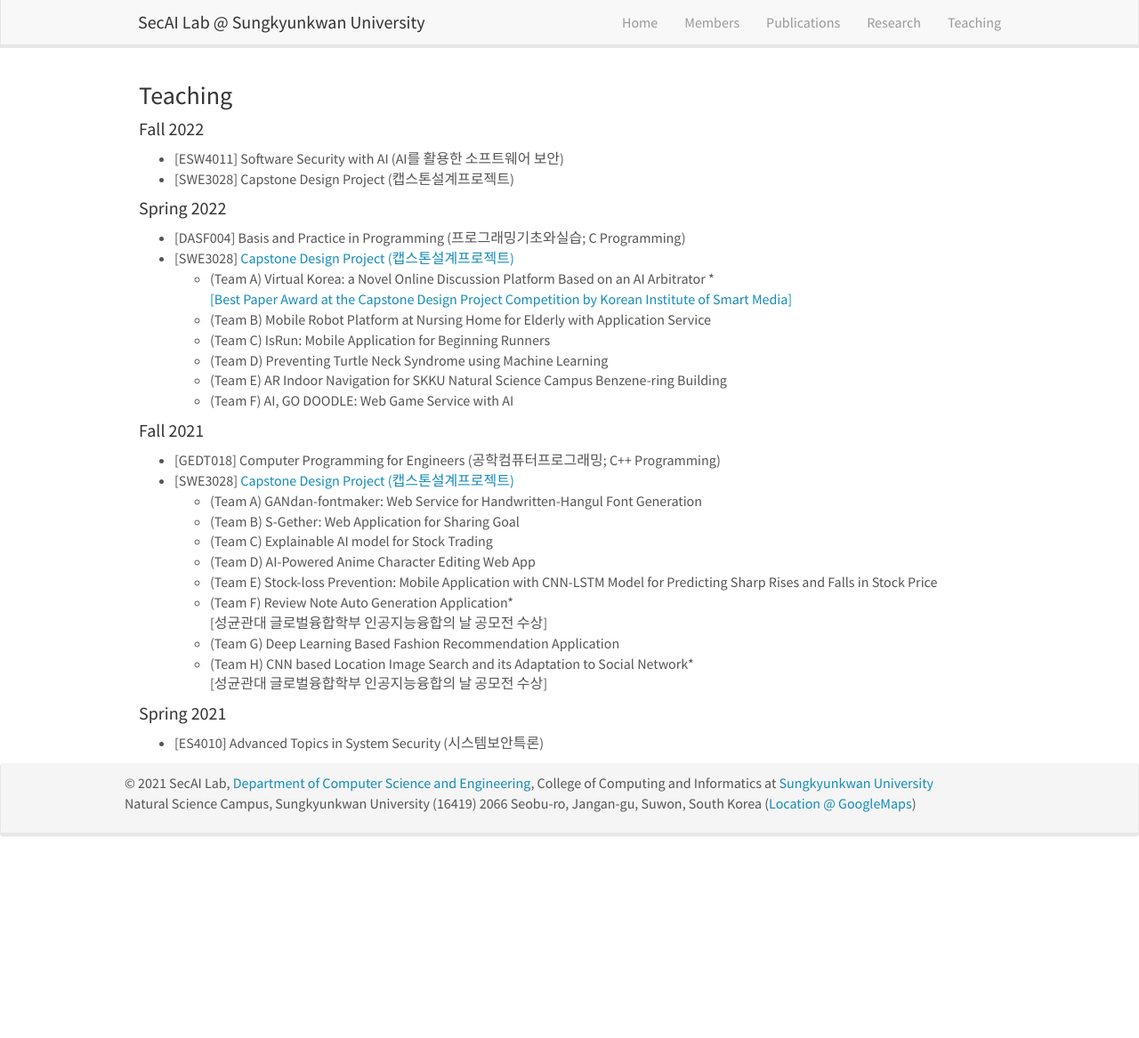
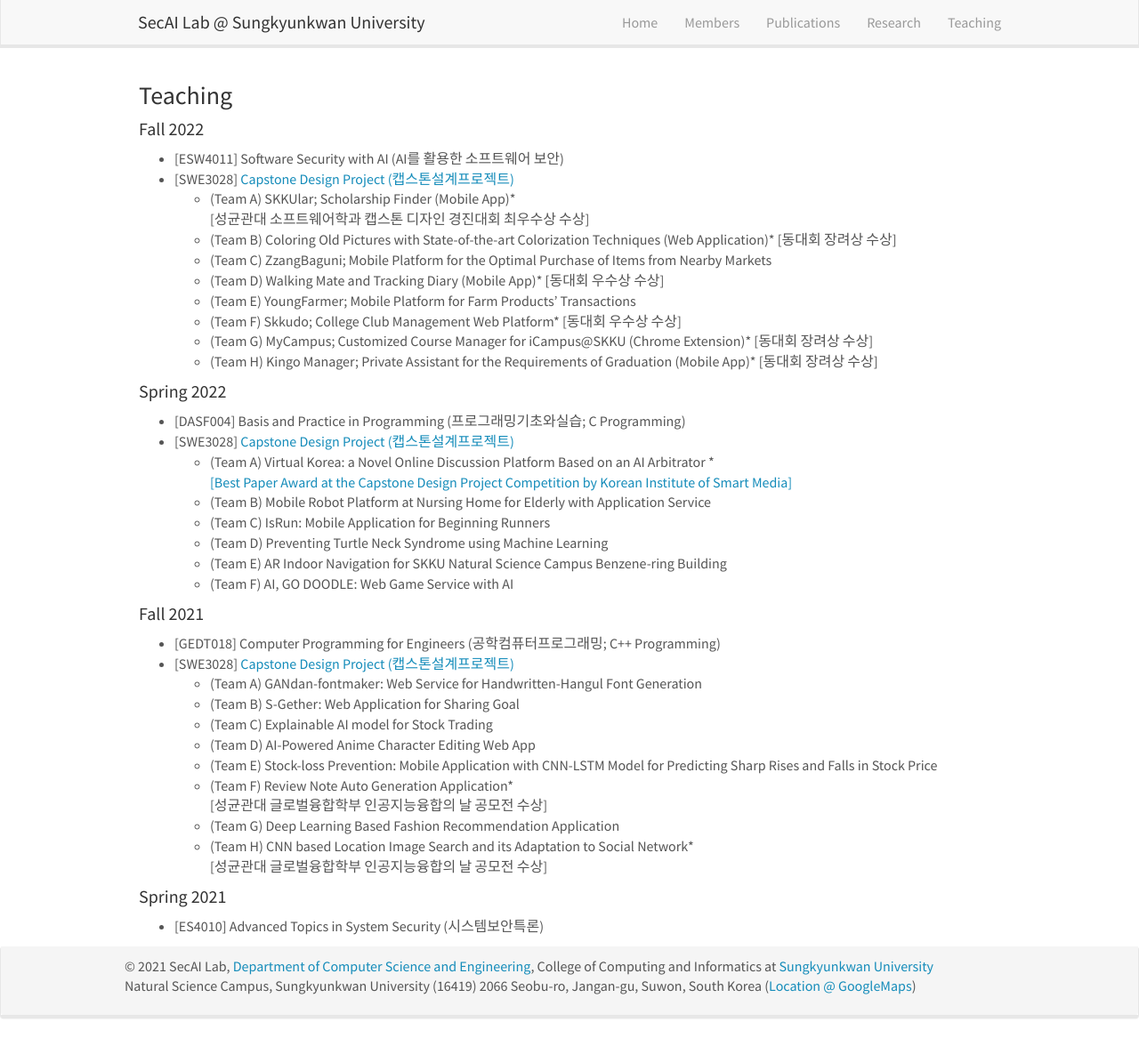
Before and after one commit to SecAI-Lab/secai-lab.github.io, a Jekyll site: the page built from _pages/teaching.md, in a window 1280 px wide and 1167 px high. Shown: the whole window at 89% size. Built offline with Jekyll 4.4.1, drawn with Linux system fonts in a browser that asks for light colours; nearby versions of some CDN libraries.

Commit message:
capstone fall22 updated

```diff
--- a/_pages/teaching.md
+++ b/_pages/teaching.md
@@ -10,7 +10,16 @@ permalink: /teaching/
 
 #### Fall 2022
 * [ESW4011] Software Security with AI (AI를 활용한 소프트웨어 보안)
-* [SWE3028] Capstone Design Project (캡스톤설계프로젝트)
+* [SWE3028] <a href="https://github.com/SecAI-Lab/SWE3028-Fall-2022/" target="_blank">Capstone Design Project (캡스톤설계프로젝트)</a>
+  - (Team A) SKKUlar; Scholarship Finder (Mobile App)* <br>
+    [성균관대 소프트웨어학과 캡스톤 디자인 경진대회 최우수상 수상]
+  - (Team B) Coloring Old Pictures with State-of-the-art Colorization Techniques (Web Application)* [동대회 장려상 수상]
+  - (Team C) ZzangBaguni; Mobile Platform for the Optimal Purchase of Items from Nearby Markets
+  - (Team D) Walking Mate and Tracking Diary (Mobile App)* [동대회 우수상 수상]
+  - (Team E) YoungFarmer; Mobile Platform for Farm Products' Transactions
+  - (Team F) Skkudo; College Club Management Web Platform* [동대회 우수상 수상]
+  - (Team G) MyCampus; Customized Course Manager for iCampus@SKKU (Chrome Extension)* [동대회 장려상 수상]
+  - (Team H) Kingo Manager; Private Assistant for the Requirements of Graduation (Mobile App)* [동대회 장려상 수상]
 
 #### Spring 2022
 * [DASF004] Basis and Practice in Programming (프로그래밍기초와실습; C Programming)
```
